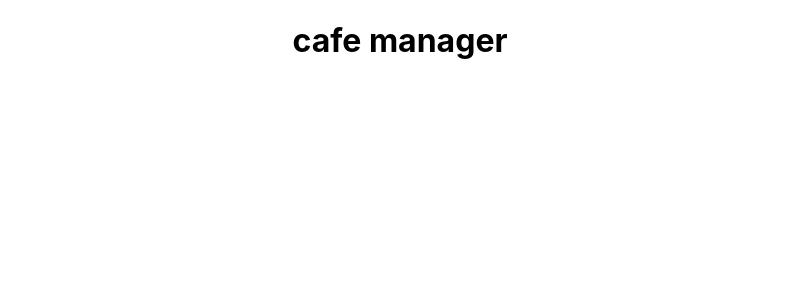
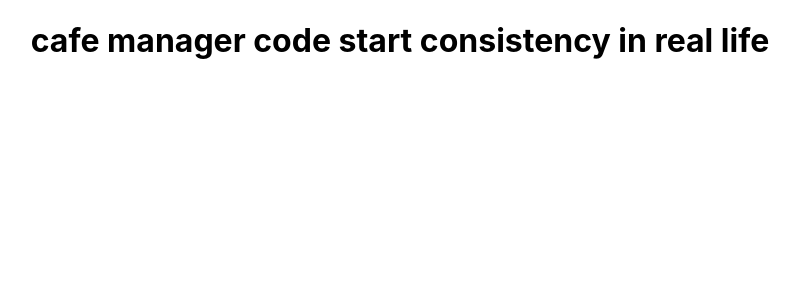
Before and after one commit to MD-Suhad/Cafe-Manager, a React (Create React App) app: page / in a window 1280 px wide. Shown: the top 300 px of the page, without its empty margins (240-1040 px from the left). Built offline with nearby package versions, Linux system fonts and the light colour scheme.

Commit message:
coding life started

```diff
--- a/src/App.js
+++ b/src/App.js
@@ -5,8 +5,10 @@ function App() {
   return (
     <div className="App">
        <h1>
-        cafe manager
-       </h1>
+        cafe manager code start consistency in real life
+        </h1>
+
+
     </div>
   );
 }
```
